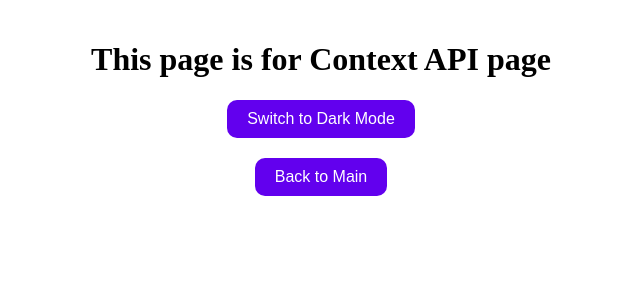
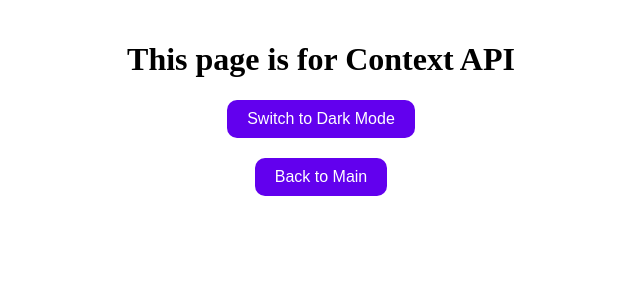
Before and after one commit to joshyeom/state-comparison, a React (Vite) app: page /contextapi in a window 1280 px wide. Shown: the top 300 px of the page, without its empty margins (319-959 px from the left). Built offline with nearby package versions, Linux system fonts and the light colour scheme.

Commit message:
Refactor: 각 전역 상태 컴포넌트 생성 및 디렉토리 변경

```diff
--- a/src/Router.tsx
+++ b/src/Router.tsx
@@ -1,28 +1,21 @@
 import { BrowserRouter, Route, Routes } from 'react-router-dom';
-import {  useState } from 'react';
-import { App, ContextAPI, Props} from './components';
-import { ThemeType } from './types/ThemeStateType';
-import { ThemeContext } from './context/ThemeContext';
+import { Home, PropsState, ContextAPIState, ReduxToolkitState } from './components/index';
+import ContextAPI from './components/ContextAPI/ContextAPI';
 
 const Router = () => {
-  const [theme, setTheme] = useState<ThemeType>(() => {
-    const themeStorage = localStorage.getItem("theme");
-    return themeStorage === "dark" ? "dark" : "light";
-  });
-  // useState를 콜백으로 넘겨서 theme상태를 지정하여 useEffect를 첫 렌더링에는 사용하지 않을 수 있음.
-  // 이전에는 localStorage가 지정이 안되어있을 것을 대비해 null값을 타입 지정했지만 light와 dark만 지정해도 됨
-
-
     return (
-      <ThemeContext.Provider value={{theme, setTheme}}>
         <BrowserRouter>
             <Routes>
-              <Route path="/" element={<App theme={theme} setTheme={setTheme}/>}/>
-              <Route path="/props" element={<Props theme={theme} setTheme={setTheme}/>}/>
-              <Route path="/contextapi" element={<ContextAPI/>}/>
+              <Route path="/" element={<Home/>}/>
+              <Route path="/props" element={<PropsState/>}/>
+              <Route path="/contextapi" element={
+                <ContextAPIState>
+                  <ContextAPI/>
+                </ContextAPIState>
+              }/>
+              <Route path="/reduxtoolkit" element={<ReduxToolkitState/>}/>
             </Routes>
         </BrowserRouter>
-      </ThemeContext.Provider>
     );
   };
 
--- a/src/components/ContextAPI.tsx
+++ /dev/null
@@ -1,29 +0,0 @@
-import { ThemeStateType } from "../types/ThemeStateType"
-import { toggleTheme } from "../utils/toggleTheme"
-import styles from "../public/App.module.css"
-import { Link } from "react-router-dom"
-import { ThemeContext } from "../context/ThemeContext"
-import { useContext } from "react"
-
-const ContextAPI = () => {
-    const context = useContext<ThemeStateType>(ThemeContext)
-    const { theme } = context
-
-    return (
-    <div className={`${theme === "light" ? styles.light : styles.dark} ${styles.container}`}>
-        <header className={styles.header}>
-          <h1>This page is for Context API page</h1>
-          <button onClick={() => toggleTheme(context)}>
-            Switch to {theme === "light" ? 'Dark' : 'Light'} Mode
-          </button>
-        </header>
-          <Link to="/">
-            <button>
-                Back to Main
-            </button>
-          </Link>
-      </div>
-    )
-}
-
-export default ContextAPI
--- /dev/null
+++ b/src/components/ContextAPI/ContextAPI.tsx
@@ -0,0 +1,26 @@
+import styles from "../../public/App.module.css";
+import { Link } from "react-router-dom";
+import { useContext } from "react";
+import { themeContext } from "./themeContext";
+
+const ContextAPI = () => {
+    const { theme, toggleTheme } = useContext(themeContext);
+
+    return (
+        <div className={`${theme === "light" ? styles.light : styles.dark} ${styles.container}`}>
+            <header className={styles.header}>
+                <h1>This page is for Context API</h1>
+                <button onClick={() => toggleTheme(theme)}>
+                    Switch to {theme === "light" ? 'Dark' : 'Light'} Mode
+                </button>
+            </header>
+            <Link to="/">
+                <button>
+                    Back to Main
+                </button>
+            </Link>
+        </div>
+    );
+};
+
+export default ContextAPI;
--- /dev/null
+++ b/src/components/ContextAPI/ContextAPIState.tsx
@@ -0,0 +1,25 @@
+import { ReactNode, useState } from "react";
+import { ThemeType } from "../../types/types";
+import { themeContext } from "./themeContext";
+
+
+const ContextAPIState = ({children}: {children: ReactNode}) => {
+    const [theme, setTheme] = useState<ThemeType>(() => {
+        const themeStorage = localStorage.getItem("theme");
+        return themeStorage === "dark" ? "dark" : "light";
+    });
+
+    const toggleTheme = (currentTheme: ThemeType) => {
+        const newTheme = currentTheme === "dark" ? "light" : "dark";
+        setTheme(newTheme);
+        localStorage.setItem('theme', newTheme)
+    };
+
+    return (
+        <themeContext.Provider value={{ theme, toggleTheme }}>
+            {children}
+        </themeContext.Provider>
+    );
+};
+
+export default ContextAPIState;
--- /dev/null
+++ b/src/components/ContextAPI/themeContext.ts
@@ -0,0 +1,7 @@
+import { createContext } from "react";
+import { ContextAPIType } from "../../types/types";
+
+export const themeContext = createContext<ContextAPIType>({
+    theme: "light",
+    toggleTheme: (theme) => {}
+});
--- a/src/components/App.tsx
+++ b/src/components/Home.tsx
@@ -1,17 +1,15 @@
-import React, { useEffect } from 'react';
+import { useState } from 'react';
+import { ThemeType } from '../types/types';
 import styles from "../public/App.module.css"
 import StateManagementList from './StateMangementList';
-import { ThemeStateType } from '../types/ThemeStateType';
 
 
-const App: React.FC<ThemeStateType> = ({theme, setTheme}) => {
+const Home = () => {
+  const [theme, setTheme] = useState<ThemeType>(() => {
+    const themeStorage = localStorage.getItem("theme");
+    return themeStorage === "dark" ? "dark" : "light";
+  });
 
-  useEffect(() => {
-    const modeValue = localStorage.getItem('theme')
-    if(modeValue === "dark"){
-      setTheme("dark")
-    }
-  })
 
 
   const toggleTheme = () => {
@@ -37,4 +35,4 @@ const App: React.FC<ThemeStateType> = ({theme, setTheme}) => {
   );
 };
 
-export default App;
+export default Home;
--- a/src/components/Props.tsx
+++ b/src/components/Props/Props.tsx
@@ -1,6 +1,6 @@
-import { ThemeStateType } from "../types/ThemeStateType"
-import { toggleTheme } from "../utils/toggleTheme"
-import styles from "../public/App.module.css"
+import { ThemeStateType } from "../../types/types"
+import { toggleTheme } from "../../utils/toggleTheme"
+import styles from "../../public/App.module.css"
 import { Link } from "react-router-dom"
 
 const Props:React.FC<ThemeStateType> = (props) => {
@@ -9,7 +9,7 @@ const Props:React.FC<ThemeStateType> = (props) => {
     return (
     <div className={`${theme === "light" ? styles.light : styles.dark} ${styles.container}`}>
         <header className={styles.header}>
-          <h1>This page is for Props page</h1>
+          <h1>This page is for Props</h1>
           <button onClick={() => toggleTheme(props)}>
             Switch to {theme === "light" ? 'Dark' : 'Light'} Mode
           </button>
--- /dev/null
+++ b/src/components/Props/PropsState.tsx
@@ -0,0 +1,16 @@
+import Props from "./Props"
+import { useState } from "react";
+import { ThemeType } from "../../types/types";
+
+
+
+const PropsState = () => {
+    const [theme, setTheme] = useState<ThemeType>(() => {
+        const themeStorage = localStorage.getItem("theme");
+        return themeStorage === "dark" ? "dark" : "light";
+      });
+
+    return <Props theme={theme} setTheme={setTheme}/>
+}
+
+export default PropsState
--- a/src/context/ThemeContext.ts
+++ /dev/null
@@ -1,4 +0,0 @@
-import { createContext } from "react";
-import { ThemeStateType } from "../types/ThemeStateType";
-
-export const ThemeContext = createContext<ThemeStateType>({ theme: "light", setTheme: () => {} })
--- a/src/types/ThemeStateType.ts
+++ b/src/types/types.ts
@@ -4,3 +4,8 @@ export interface ThemeStateType{
     theme: ThemeType;
     setTheme: React.Dispatch<React.SetStateAction<ThemeType>>;
  }
+
+export interface ContextAPIType{
+    theme: ThemeType
+    toggleTheme: (theme: ThemeType) => void;
+}
--- a/src/utils/toggleTheme.ts
+++ b/src/utils/toggleTheme.ts
@@ -1,4 +1,4 @@
-import { ThemeStateType } from "../types/ThemeStateType";
+import { ThemeStateType } from "../types/types";
 
 export const toggleTheme = ({theme, setTheme}: ThemeStateType) => {
     if(theme === "light"){
```
Also changed, not shown: src/components/index.ts (+4 -3 lines).
